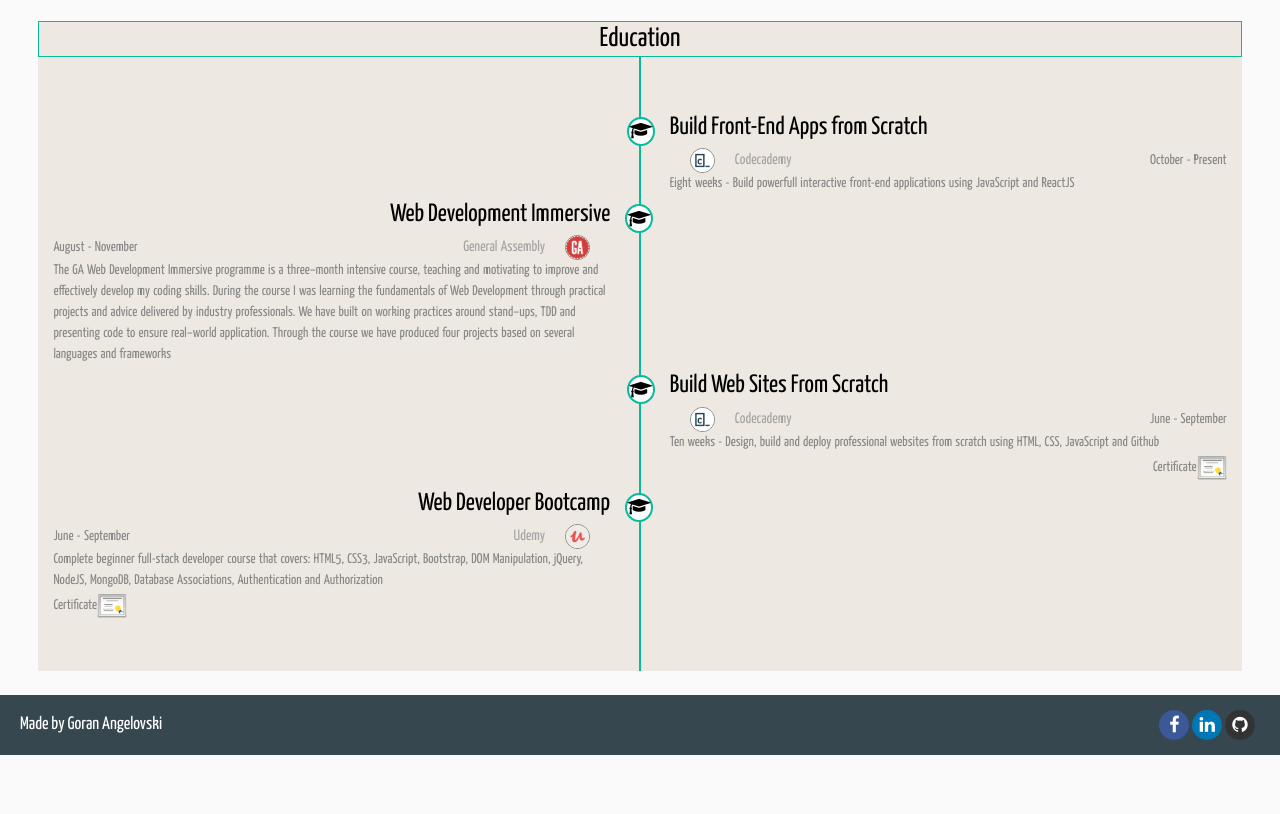
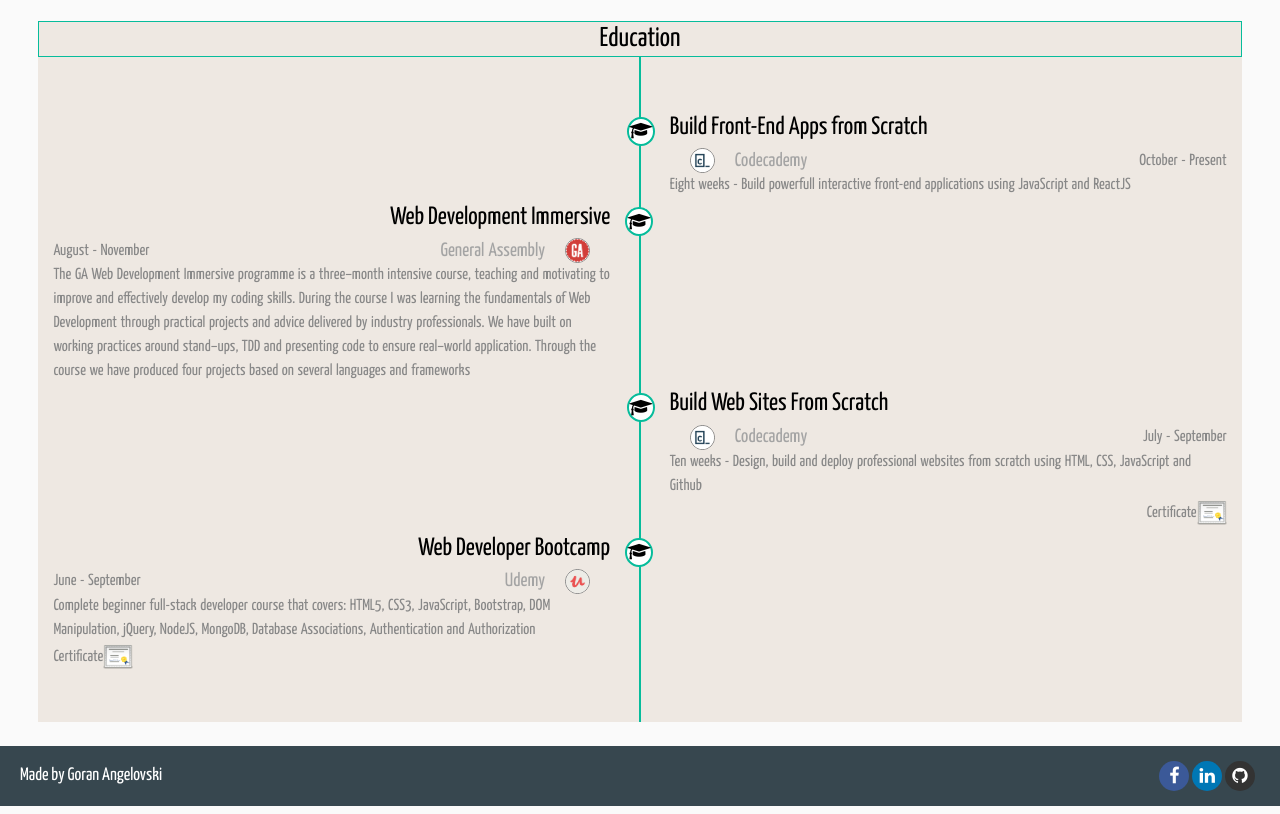
Before and after one commit to GoranBT/portfolio, a plain HTML site: page about.html in a window 1280 px wide. Shown: the part 554-1368 px from the top of the page. Before the commit the page ends 1317 px from the top, so only its background shows below. Drawn offline with nearby package versions, Linux system fonts and the light colour scheme; some packages are replaced by stand-ins of ours.

Commit message:
fixed font size

```diff
--- a/about.html
+++ b/about.html
@@ -5,6 +5,8 @@
   <meta charset="utf-8">
   <link href="https://maxcdn.bootstrapcdn.com/font-awesome/4.7.0/css/font-awesome.min.css" rel="stylesheet" integrity="sha384-wvfXpqpZZVQGK6TAh5PVlGOfQNHSoD2xbE+QkPxCAFlNEevoEH3Sl0sibVcOQVnN" crossorigin="anonymous">
   <link href="https://fonts.googleapis.com/css?family=Lobster|Yanone+Kaffeesatz" rel="stylesheet">
+  <script src="https://maps.googleapis.com/maps/api/js?key=AIzaSyBg6zaDPr9QfiTZZ5Jb9pKqOWT2GjQSQu0" charset="utf-8"></script>
+
   <link rel="stylesheet" href="resources/css/reset.css">
   <link rel="stylesheet" href="resources/css/style.css">
 
@@ -105,7 +107,7 @@
 
 
                   <p class="flex"><img class="education-logo" src="resources/images/logo/codecademy.jpg" alt=""><span>Codecademy</span></p>
-<p>June - September</p>
+<p>July - September</p>
                       </div>
                       </a>
                   <p>Ten weeks - Design, build and deploy professional websites from scratch using
--- a/resources/css/style.css
+++ b/resources/css/style.css
@@ -863,12 +863,12 @@ header nav ul li > a:hover:before {
 }
 
 .timeline-content span {
-   font-size: 15px;
+   font-size: 1.2rem;
    color: #a4a4a4;
 }
 
 .timeline-content p {
-   font-size: 14px;
+   font-size: 1rem;
    line-height: 1.5em;
    word-spacing: 1px;
    color: #888;
```
Also changed, not shown: contact.html (+0 -1 lines), index.html (+2 -0 lines), portfolio.html (+2 -0 lines).
